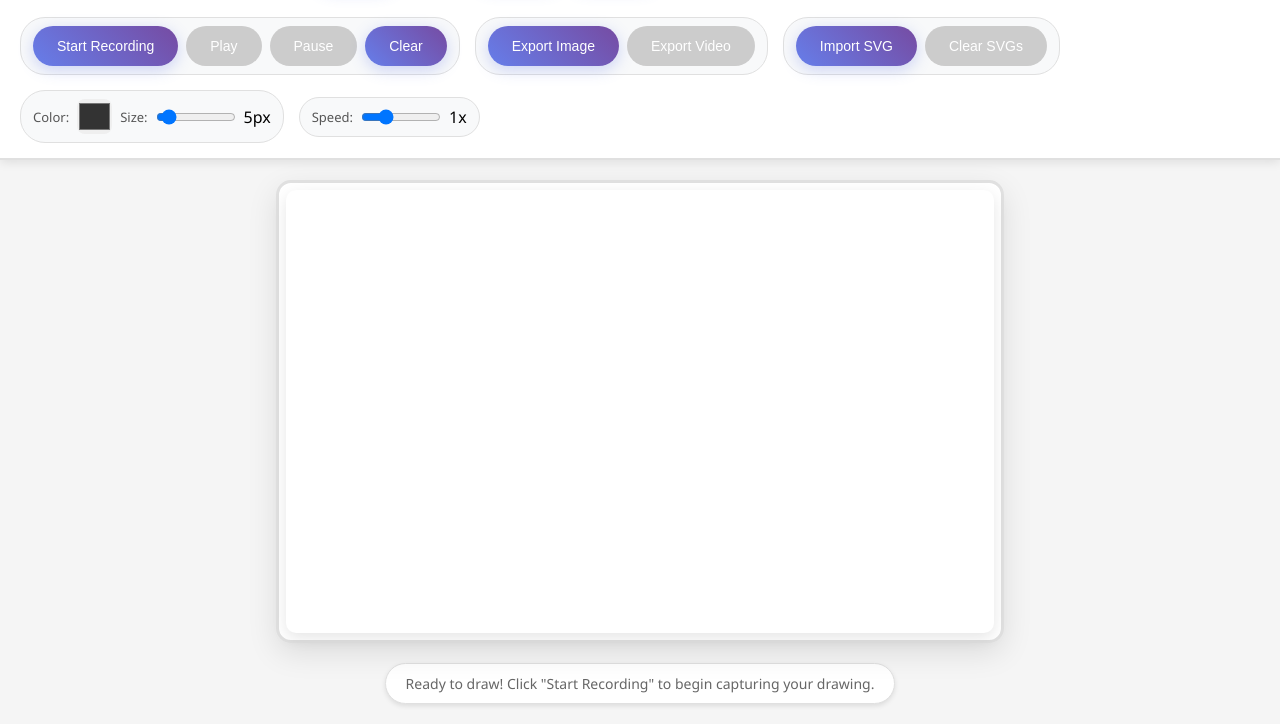
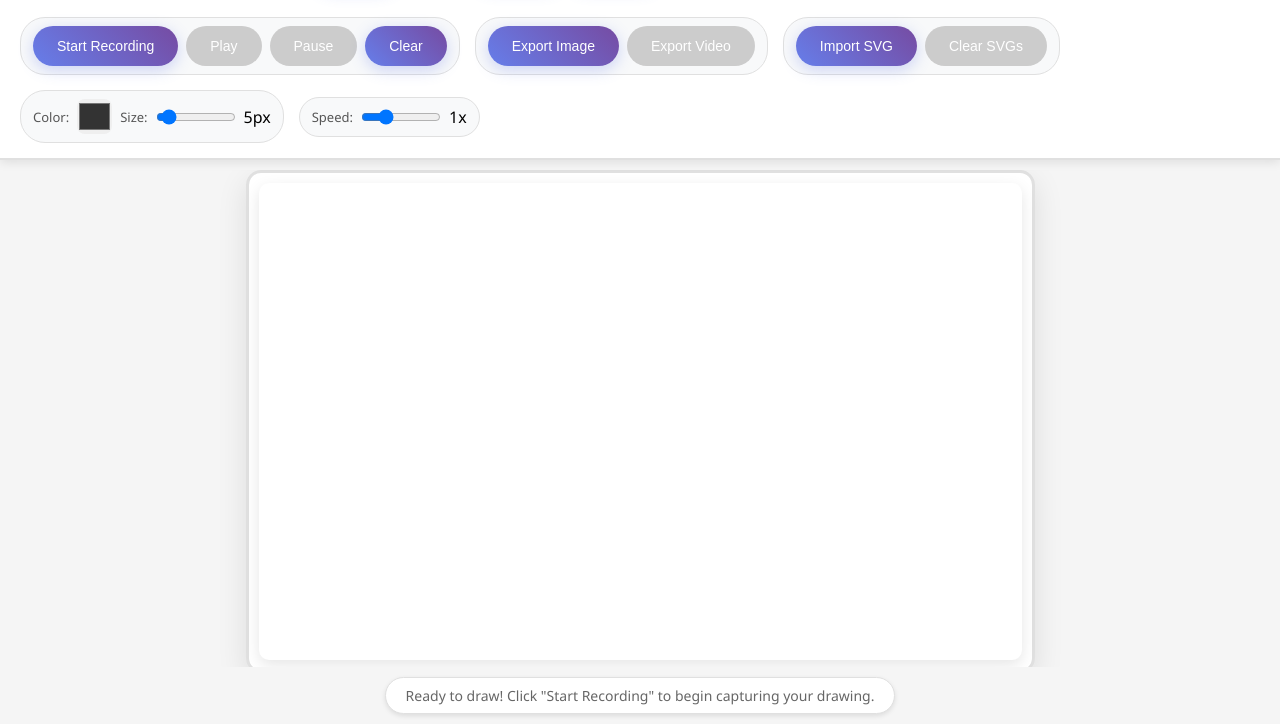
Before and after one commit to Laou7a/laou7a.github.io, a plain HTML site: page index.html in a window 1280 px wide. Shown: the part 76-800 px from the top of the page. Drawn offline with Linux system fonts and the light colour scheme.

Commit message:
Update index.html

```diff
--- a/index.html
+++ b/index.html
@@ -16,7 +16,8 @@
             background: #f5f5f5;
             margin: 0;
             padding: 0;
-            min-height: 100vh;
+            height: 100vh;
+            overflow: hidden;
             display: flex;
             flex-direction: column;
         }
@@ -54,8 +55,10 @@
             flex: 1;
             display: flex;
             flex-direction: column;
-            padding: 20px;
+            padding: 10px;
             align-items: center;
+            overflow: hidden;
+            min-height: 0;
         }
 
         h1 {
@@ -167,10 +170,12 @@
         .canvas-area {
             flex: 1;
             display: flex;
-            gap: 20px;
+            gap: 15px;
             width: 100%;
             max-width: none;
             align-items: flex-start;
+            overflow: hidden;
+            min-height: 0;
         }
 
         .canvas-container {
@@ -199,7 +204,7 @@
 
         .status {
             text-align: center;
-            padding: 10px 20px;
+            padding: 8px 20px;
             background: white;
             border-radius: 25px;
             color: #666;
@@ -207,7 +212,8 @@
             font-size: 14px;
             border: 1px solid #e0e0e0;
             box-shadow: 0 2px 5px rgba(0,0,0,0.1);
-            margin-top: 20px;
+            margin-top: 10px;
+            flex-shrink: 0;
         }
 
         .recording {
@@ -225,12 +231,14 @@
         #svgPanel {
             background: white;
             border-radius: 15px;
-            padding: 20px;
+            padding: 15px;
             border: 2px solid #e0e0e0;
-            min-width: 300px;
-            max-width: 350px;
+            width: 320px;
             height: fit-content;
+            max-height: 100%;
+            overflow-y: auto;
             box-shadow: 0 5px 15px rgba(0,0,0,0.1);
+            flex-shrink: 0;
         }
 
         #svgPanel h3 {
@@ -485,42 +493,56 @@
             }
 
             resizeCanvas() {
-                // Get available space in the viewport
+                // Get precise measurements
                 const toolbar = document.querySelector('.toolbar');
                 const status = document.querySelector('.status');
-                const toolbarHeight = toolbar.offsetHeight;
-                const statusHeight = status.offsetHeight;
+                const mainContent = document.querySelector('.main-content');
+                const canvasArea = document.querySelector('.canvas-area');
                 const svgPanel = document.getElementById('svgPanel');
-                const svgPanelWidth = svgPanel.style.display === 'none' ? 0 : 350; // Panel width when visible
-
-                // Calculate available space for canvas
-                const availableWidth = window.innerWidth - svgPanelWidth - 80; // Account for panel and padding
-                const availableHeight = window.innerHeight - toolbarHeight - statusHeight - 80; // Account for toolbar, status, and padding
-
-                // Calculate display size while maintaining aspect ratio and fitting in available space
+
+                // Calculate exact available space
+                const toolbarHeight = toolbar.getBoundingClientRect().height;
+                const statusHeight = status.getBoundingClientRect().height;
+                const mainContentPadding = 20; // 10px top + 10px bottom
+                const canvasAreaGap = svgPanel.style.display === 'none' ? 0 : 15;
+                const svgPanelWidth = svgPanel.style.display === 'none' ? 0 : 320;
+                const containerPadding = 20; // 10px padding inside container
+
+                // Available space calculations with safety margins
+                const availableWidth = window.innerWidth - svgPanelWidth - canvasAreaGap - containerPadding - 10; // Extra margin
+                const availableHeight = window.innerHeight - toolbarHeight - statusHeight - mainContentPadding - containerPadding - 10; // Extra margin
+
+                // Calculate display size to fit perfectly
                 const aspectRatio = this.canvasWidth / this.canvasHeight;
 
-                let displayWidth = Math.min(this.canvasWidth, availableWidth);
+                let displayWidth = availableWidth;
                 let displayHeight = displayWidth / aspectRatio;
 
-                // If height is too tall, scale down based on height constraint
+                // If height exceeds available space, fit by height
                 if (displayHeight > availableHeight) {
                     displayHeight = availableHeight;
                     displayWidth = displayHeight * aspectRatio;
                 }
 
+                // Ensure reasonable minimum size
+                const minSize = 150;
+                if (displayWidth < minSize || displayHeight < minSize) {
+                    if (aspectRatio >= 1) {
+                        displayWidth = minSize;
+                        displayHeight = minSize / aspectRatio;
+                    } else {
+                        displayHeight = minSize;
+                        displayWidth = minSize * aspectRatio;
+                    }
+                }
+
                 // Set canvas size (actual resolution)
                 this.canvas.width = this.canvasWidth;
                 this.canvas.height = this.canvasHeight;
 
                 // Set display size (visual size)
-                this.canvas.style.width = displayWidth + 'px';
-                this.canvas.style.height = displayHeight + 'px';
-
-                // Resize the canvas container to fit the canvas exactly
-                const canvasContainer = document.querySelector('.canvas-container');
-                canvasContainer.style.width = (displayWidth + 20) + 'px'; // Add padding for border
-                canvasContainer.style.height = (displayHeight + 20) + 'px'; // Add padding for border
+                this.canvas.style.width = Math.floor(displayWidth) + 'px';
+                this.canvas.style.height = Math.floor(displayHeight) + 'px';
 
                 // Update context settings
                 this.ctx.lineCap = 'round';
```
